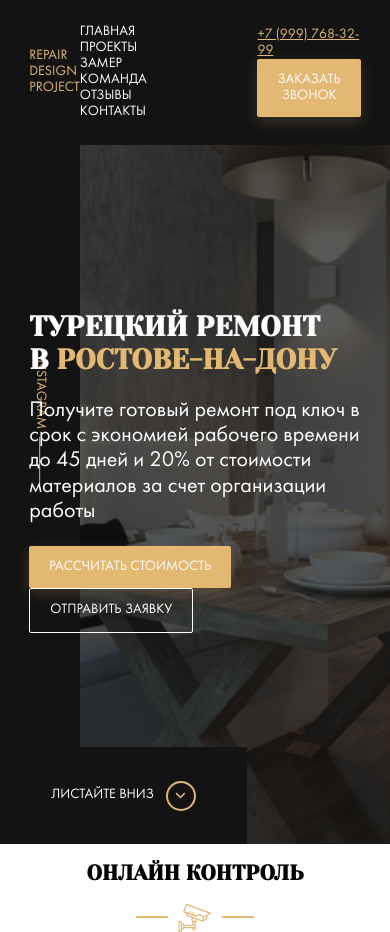
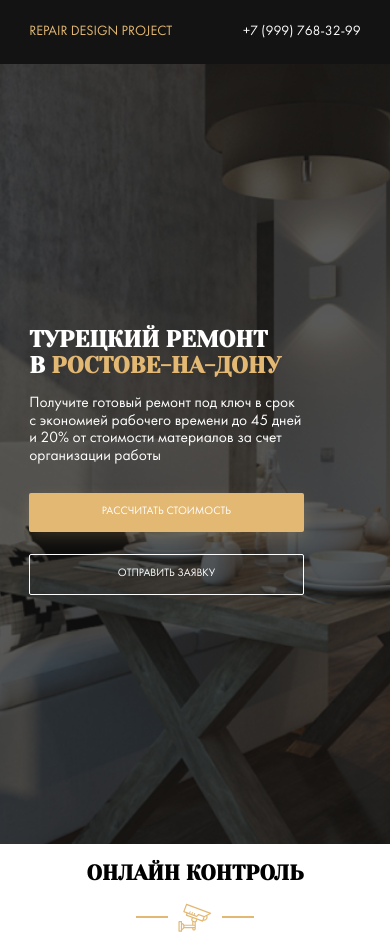
Before and after one commit to BRITVA-hp/repair-design, a website: page index.html in a window 390 px wide. Drawn offline with Linux system fonts and the light colour scheme; files whose address does not match are found by name.

Commit message:
refact: make responsive layout for header and hero

```diff
--- a/sass/_interface.sass
+++ b/sass/_interface.sass
@@ -3,6 +3,7 @@
   border: none
   border-radius: 2px
   text-transform: uppercase
+  font-size: 0.93rem
   &:hover
     cursor: pointer
   &--primary
--- /dev/null
+++ b/sass/_media.sass
@@ -0,0 +1,40 @@
+@media screen and ( max-width: 1200px  )
+  html
+    font-size: 12px
+  .nav
+    &__item
+      margin-right: 1rem
+@media screen and ( max-width: 992px  )
+  .nav
+    display: none
+  .hero
+    &__instagram
+      display: none
+    &__content
+      margin-left: 0
+@media screen and ( max-width: 570px  )
+  .title
+    font-size: 1.64em
+  .hero
+    &__text
+      font-size: 1.29rem
+      margin-bottom: 2.28rem
+    &__content
+      max-width: 22.86rem
+    &__button
+      display: block
+      min-width: 22.86rem
+      margin-bottom: 1.85rem
+    &__scroll-down
+      display: none
+  .contacts
+    &__phone
+      margin-right: 0
+      color: $light
+      text-decoration: none
+    &__button
+      display: none
+@media screen and ( max-height: 530px  )
+  .hero
+    &__scroll-down
+      display: none
--- a/sass/_settings.sass
+++ b/sass/_settings.sass
@@ -1,5 +1,7 @@
 *, *:before, *:after
   box-sizing: border-box
+html
+  font-size: 14px
 body
   font-family: 'Futura Book', sans-serif
   font-size: 14px
--- a/sass/style.sass
+++ b/sass/style.sass
@@ -7,3 +7,4 @@
 @import 'templates/hero'
 @import 'templates/control'
 @import 'interface'
+@import 'media'
--- a/sass/templates/_header.sass
+++ b/sass/templates/_header.sass
@@ -18,7 +18,7 @@
     text-decoration: none
     color: $light
     text-transform: uppercase
-    margin-right: 40px
+    margin-right: 2.85rem
     &:hover
       color: $primary
       transition: color 0.2s
--- a/sass/templates/_hero.sass
+++ b/sass/templates/_hero.sass
@@ -18,9 +18,10 @@
     background-color: rgba($dark, 0.7)
   &__content
     position: relative
-    max-width: 670px
+    max-width: 47.85rem
+    margin-left: 4.28rem
   &__text
-    font-size: 22px
+    font-size: 1.57rem
     max-width: 500px
   &__button
     margin-right: 20px
@@ -40,8 +41,8 @@
     position: absolute
     left: 0
     bottom: 0
-    min-width: 247px
-    min-height: 97px
+    min-width: 17.6rem
+    min-height: 6.92rem
     background-color: $dark
     &::after
       content: ''
@@ -73,6 +74,6 @@
   margin: 0
   font-family: 'Yeseva One', cursive;
   text-transform: uppercase
-  font-style: 40px
+  font-style: 2.857rem
   &--primary
     color: $primary
```
Also changed, not shown: css/style.css.
